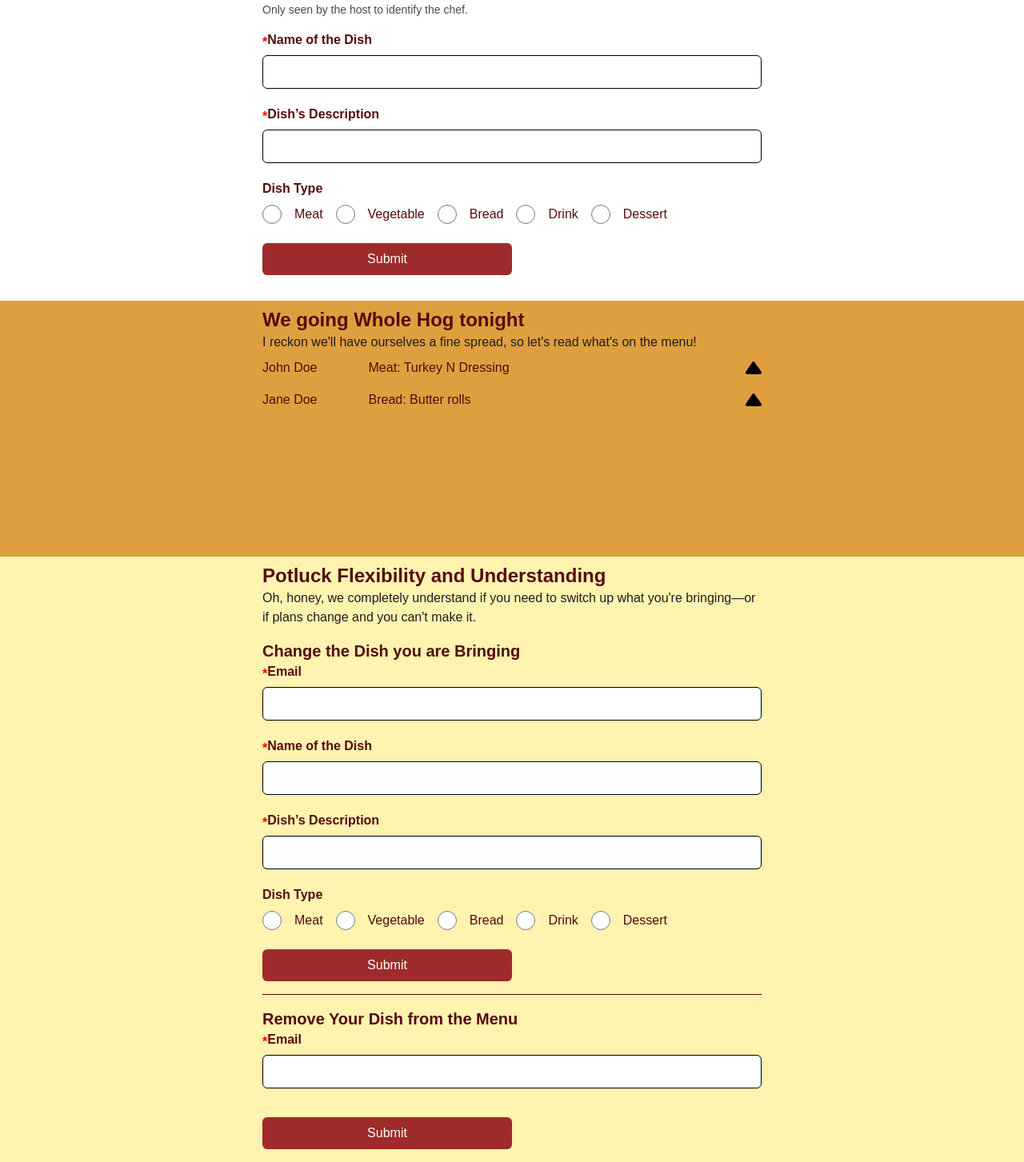
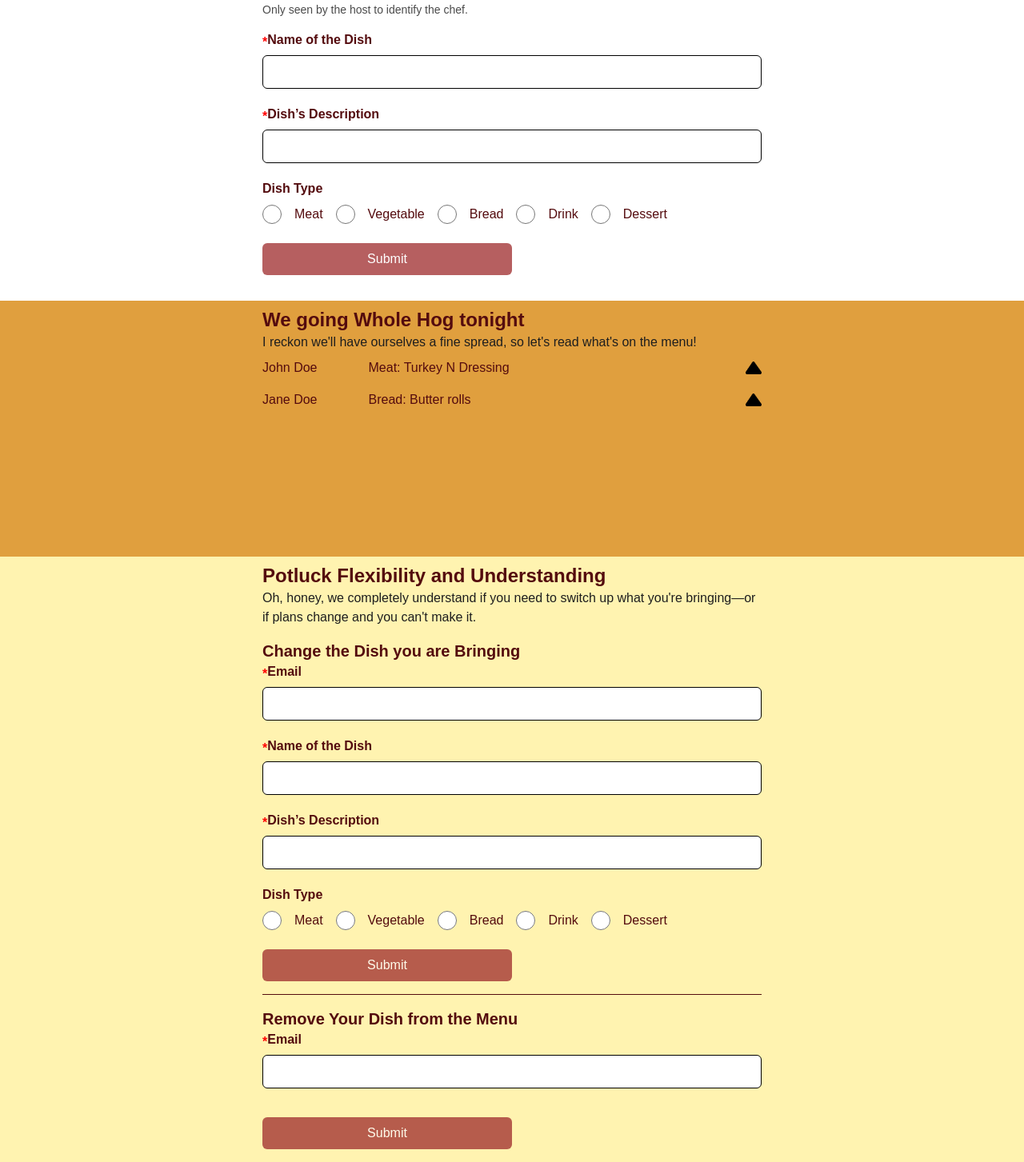
Before and after one commit to jcsmileyjr/potluckgames, a Next.js app: page / in a window 1280 px wide. Shown: the part 661-2114 px from the top of the page at 80% size. Built offline with nearby package versions, Linux system fonts and the light colour scheme.

Commit message:
Refactor forms with disable functionality

```diff
--- a/src/app/components/AddDish/AddDish.tsx
+++ b/src/app/components/AddDish/AddDish.tsx
@@ -27,6 +27,14 @@ export default function AddDish() {
         console.log(userSummary);
     }
 
+    const enableSubmit = () => {
+        if (userSummary.user_name && userSummary.user_email && userSummary.dish_name && userSummary.dish_description && userSummary.dish_type) {
+            return true
+        } else {
+            return false
+        }
+    }
+
     return (
         <section className="flex-1 px-4 pb-4 bg-white  border-t border-primaryBrown border-solid">
             <div className="lg:w-1/2 lg:mx-auto">
@@ -38,7 +46,7 @@ export default function AddDish() {
                     <UserInput getValue={(e) => handleChange(e)} inputName="dish_name" content="Name of the Dish" description />
                     <UserInput getValue={(e) => handleChange(e)} inputName="dish_description" content="Dish’s Description" description />
                     <DishTypeSelection section="add dish" getValue={(e) => handleChange(e)}/>
-                    <button onClick={(e) => handleSubmit(e)} type="submit" className="bg-accentRed text-white py-2 px-4 rounded-md mt-4 w-full sm:w-1/2">Submit</button>
+                    <button disabled={!enableSubmit()} onClick={(e) => handleSubmit(e)} type="submit" className="bg-accentRed text-white py-2 px-4 rounded-md mt-4 w-full sm:w-1/2 disabled:opacity-75">Submit</button>
                 </form>
             </div>
         </section>
--- a/src/app/components/UpdateDish/UpdateDish.tsx
+++ b/src/app/components/UpdateDish/UpdateDish.tsx
@@ -9,6 +9,7 @@ export default function UpdateDish() {
         user_email: "",
         dish_name: "",
         dish_description: "",
+        dish_type: '',
     })
     const [removeUserEmail, setRemoveUserEmail] = useState("");
 
@@ -28,6 +29,23 @@ export default function UpdateDish() {
         e.preventDefault();
         console.log(removeUserEmail);
     }
+
+    const enableUpdateSubmit = () => {
+        if (userSummary.user_email && userSummary.dish_name && userSummary.dish_description && userSummary.dish_type) {
+            return true
+        } else {
+            return false
+        }
+    }
+
+    const enableRemoveSubmit = () => {
+        if (removeUserEmail) {
+            return true
+        } else {
+            return false
+        }
+    }
+
     return (
         <section className="flex-1 px-4 bg-backgroundYellow">
             <div className="lg:w-1/2 lg:mx-auto">
@@ -40,13 +58,13 @@ export default function UpdateDish() {
                     <UserInput getValue={(e) => handleChange(e)}  inputName="dish_name" content="Name of the Dish" description />
                     <UserInput getValue={(e) => handleChange(e)}  inputName="dish_description" content="Dish’s Description" description  />
                     <DishTypeSelection section="update dish" getValue={(e) => handleChange(e)} />
-                    <button onClick={(e) => handleUpdateSubmit(e)} type="submit" className="bg-accentRed text-white py-2 px-4 rounded-md mt-4 w-full sm:w-1/2">Submit</button>
+                    <button disabled={!enableUpdateSubmit()} onClick={(e) => handleUpdateSubmit(e)} type="submit" className="bg-accentRed text-white py-2 px-4 rounded-md mt-4 w-full sm:w-1/2 disabled:opacity-75">Submit</button>
                 </div>
 
                 <p className="text-xl font-bold text-primaryBrown mt-4 mt-2 divide-y">Remove Your Dish from the Menu</p>
                 <div>
                     <UserInput getValue={(e) => setRemoveUserEmail(e.target.value)} inputName="email" content="Email" description />
-                    <button onClick={(e) => handleRemoveSubmit(e)} type="submit" className="bg-accentRed text-white py-2 px-4 rounded-md my-4 w-full sm:w-1/2">Submit</button>
+                    <button disabled={!enableRemoveSubmit()} onClick={(e) => handleRemoveSubmit(e)} type="submit" className="bg-accentRed text-white py-2 px-4 rounded-md my-4 w-full sm:w-1/2 disabled:opacity-75">Submit</button>
                 </div>
             </div>
         </section>
```
